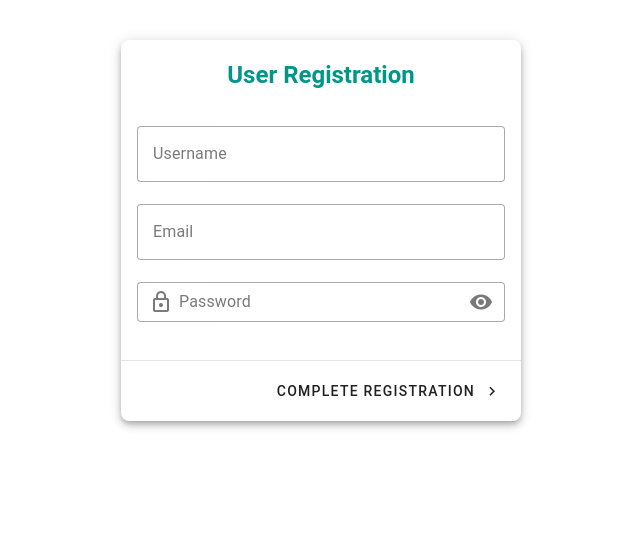
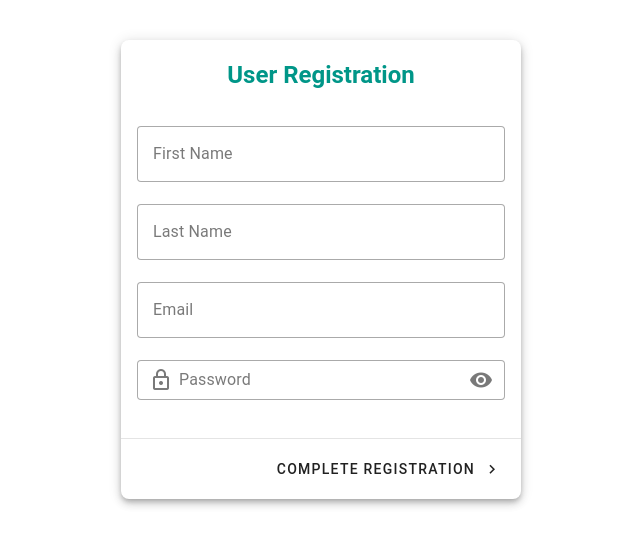
Before and after one commit to cjbantillo/Car-Rental-System, a Vue app: page /register in a window 1280 px wide. Shown: the top 546 px of the page, without its empty margins (319-959 px from the left). Built offline with nearby package versions, Linux system fonts and the light colour scheme.

Commit message:
feat: update RegisterView to include first and last name fields in registration form

```diff
--- a/src/views/RegisterView.vue
+++ b/src/views/RegisterView.vue
@@ -1,9 +1,12 @@
 <script setup>
 import { ref } from 'vue';
 import { supabase } from '../plugins/supabase';
-const visible = ref(false)
+
+const visible = ref(false);
+
 // Refs for form inputs
-const username = ref('');
+const firstName = ref('');
+const lastName = ref('');
 const email = ref('');
 const password = ref('');
 
@@ -16,7 +19,7 @@ const isLoading = ref(false);
 const registerUser = async () => {
   try {
     // Validate form inputs
-    if (!username.value || !email.value || !password.value) {
+    if (!firstName.value || !lastName.value || !email.value || !password.value) {
       error.value = 'Please fill out all fields.';
       return;
     }
@@ -43,7 +46,9 @@ const registerUser = async () => {
       password: password.value,
       options: {
         data: {
-          username: username.value,
+          first_name: firstName.value, // Add first name to user metadata
+          last_name: lastName.value,   // Add last name to user metadata
+          role: 'admin', // Add a role field to user metadata admin/user
         },
       },
     });
@@ -53,7 +58,8 @@ const registerUser = async () => {
     }
 
     // Clear form and show success message
-    username.value = '';
+    firstName.value = '';
+    lastName.value = '';
     email.value = '';
     password.value = '';
     success.value = 'Registration successful! Please check your email to confirm your account.';
@@ -67,23 +73,32 @@ const registerUser = async () => {
   }
 };
 </script>
-
 <template>
-  <v-sheet class="flex justify-center items-center h-screen bg-light-gray ">
+  <v-sheet class="flex justify-center items-center h-screen bg-light-gray">
     <v-card class="mx-auto mt-10" max-width="400" elevation="5" rounded="lg">
       <v-card-title class="text-center text-teal text-h5 font-weight-bold py-4">
         User Registration
       </v-card-title>
 
       <v-container>
-        <!-- Username Input -->
+        <!-- First Name Input -->
         <v-text-field
-          v-model="username"
+          v-model="firstName"
           color="teal"
-          label="Username"
+          label="First Name"
           variant="outlined"
           :disabled="isLoading"
-          aria-label="Username"
+          aria-label="First Name"
+        ></v-text-field>
+
+        <!-- Last Name Input -->
+        <v-text-field
+          v-model="lastName"
+          color="teal"
+          label="Last Name"
+          variant="outlined"
+          :disabled="isLoading"
+          aria-label="Last Name"
         ></v-text-field>
 
         <!-- Email Input -->
@@ -98,16 +113,16 @@ const registerUser = async () => {
 
         <!-- Password Input -->
         <v-text-field
-        :append-inner-icon="visible ? 'mdi-eye-off' : 'mdi-eye'"
-        :type="visible ? 'text' : 'password'"
-        density="compact"
+          :append-inner-icon="visible ? 'mdi-eye-off' : 'mdi-eye'"
+          :type="visible ? 'text' : 'password'"
+          density="compact"
           v-model="password"
           color="teal"
           label="Password"
           placeholder="Enter your password"
           variant="outlined"
           prepend-inner-icon="mdi-lock-outline"
-        @click:append-inner="visible = !visible"
+          @click:append-inner="visible = !visible"
           :disabled="isLoading"
           aria-label="Password"
         ></v-text-field>
@@ -136,31 +151,3 @@ const registerUser = async () => {
     </v-card>
   </v-sheet>
 </template>
-
-<style scope>
-/* Custom CSS for color scheme */
-.bg-light-gray {
-  background-color: #f5f5f5;
-}
-
-.text-teal {
-  color: #008080;
-}
-
-.bg-teal {
-  background-color: #008080;
-}
-
-.bg-coral {
-  background-color: #ff7f50;
-}
-
-.v-btn--success {
-  background-color: #ff7f50 !important;
-  color: white !important;
-}
-
-.v-text-field--outlined:focus-within .v-input__control {
-  border-color: #008080 !important;
-}
-</style>
```
